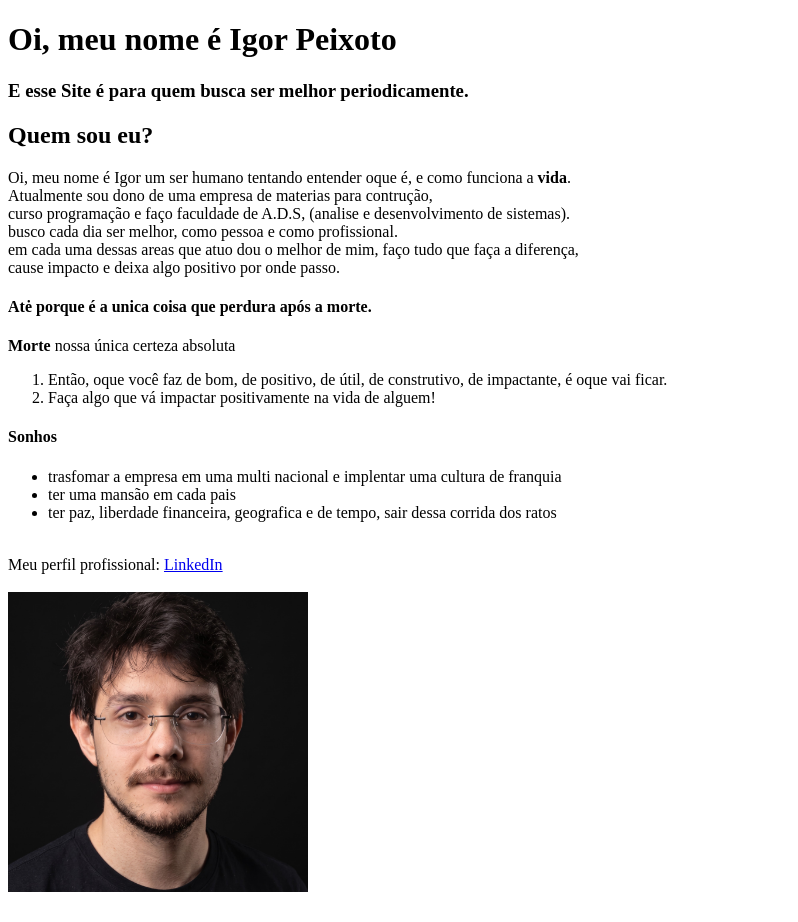
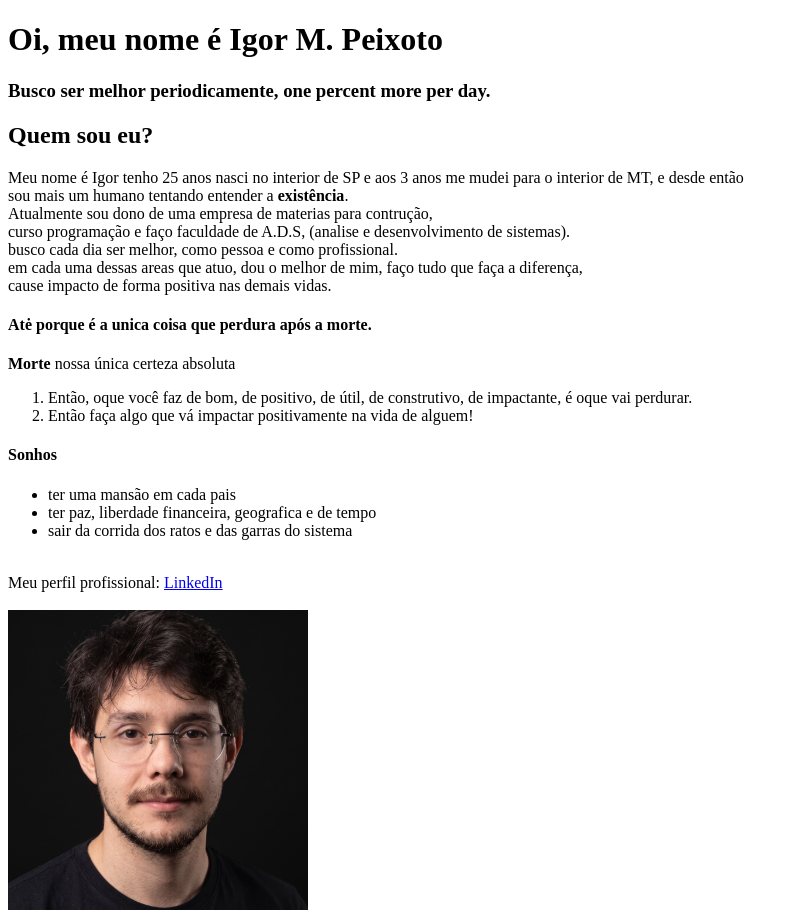
Before and after one commit to Igor-Peixoto/Quem-Sou-Eu, a plain HTML site: page index.html in a window 1280 px wide. Shown: the whole page, without its empty margins (0-798 px from the left). Drawn offline with Linux system fonts and the light colour scheme.

Commit message:
Atualizações index.html
Updated personal introduction and aspirations for clarity and positivity.

```diff
--- a/index.html
+++ b/index.html
@@ -10,34 +10,34 @@
 
 <body>
 
-    <h1>Oi, meu nome é <strong>Igor Peixoto</strong></h1>
+    <h1>Oi, meu nome é <strong>Igor M. Peixoto</strong></h1>
 
-    <h3>E esse Site é para quem busca ser melhor periodicamente.</h3>
+    <h3>Busco ser melhor periodicamente, one percent more per day.</h3>
 
     <h2> Quem sou eu? </h2>
-    Oi, meu nome é Igor um ser humano tentando entender oque é, e como
-    funciona a <b>vida</b>.<br>
+    Meu nome é Igor tenho 25 anos nasci no interior de SP e aos 3 anos me mudei para o interior de MT, e desde então <br>
+    sou mais um humano tentando entender a <b>existência</b>.<br>
     Atualmente sou dono de uma empresa de materias para contrução, <br>
     curso programação e faço faculdade de A.D.S, (analise e desenvolvimento de sistemas). <br>
     busco cada dia ser melhor, como pessoa e como profissional. <br>
-    em cada uma dessas areas que atuo dou o melhor de mim, faço tudo que faça a diferença,<br>
-    cause impacto e deixa algo positivo por onde passo.
+    em cada uma dessas areas que atuo, dou o melhor de mim, faço tudo que faça a diferença,<br>
+    cause impacto de forma positiva nas demais vidas.
 
     <h4>Atė porque é a unica coisa que perdura após a <b>morte</b>.</h4>
 
     <p><b>Morte</b> nossa única certeza absoluta</p>
 
     <ol>
-        <li>Então, oque você faz de bom, de positivo, de útil, de construtivo, de impactante, é oque vai ficar.</li>
-        <li>Faça algo que vá impactar positivamente na vida de alguem!</li>
+        <li>Então, oque você faz de bom, de positivo, de útil, de construtivo, de impactante, é oque vai perdurar.</li>
+        <li>Então faça algo que vá impactar positivamente na vida de alguem!</li>
     </ol>
 
     <h4>Sonhos</h4>
 
     <ul>
-        <li> trasfomar a empresa em uma multi nacional e implentar uma cultura de franquia</li>
         <li> ter uma mansão em cada pais </li>
-        <li>ter paz, liberdade financeira, geografica e de tempo, sair dessa corrida dos ratos</li>
+        <li>ter paz, liberdade financeira, geografica e de tempo</li>
+        <li>sair da corrida dos ratos e das garras do sistema</li>
     </ul>
     <br>
 
```
